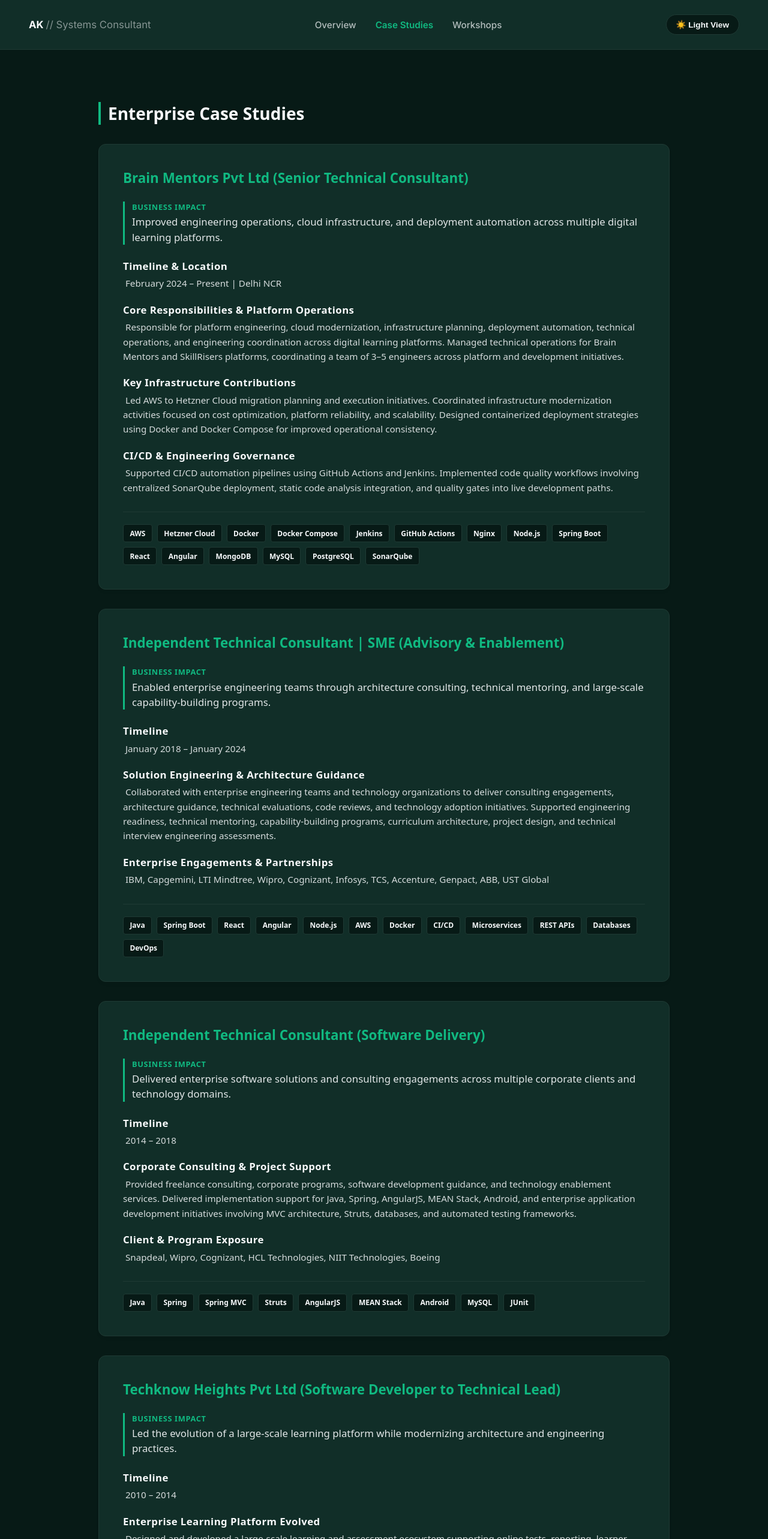
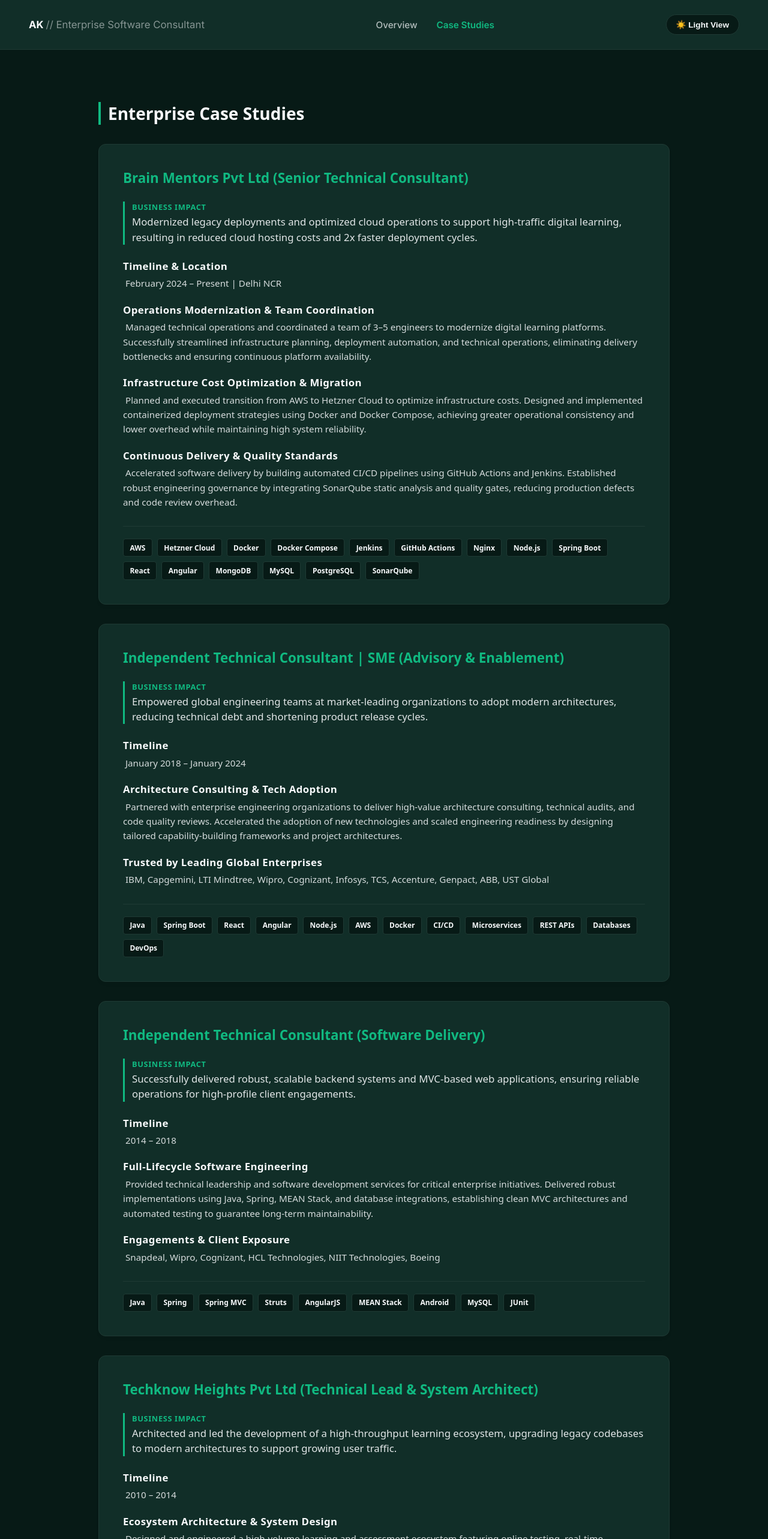
Before and after one commit to java2786/megalono-frontend, an Angular app: page /cases in a window 1280 px wide. Shown: the top 2566 px of the page at 60% size. Built offline with nearby package versions, Linux system fonts and the light colour scheme.

Commit message:
deployable v2 is ready

```diff
--- a/package.json
+++ b/package.json
@@ -4,10 +4,10 @@
   "scripts": {
     "ng": "ng",
     "start": "ng serve",
-    "build": "ng build",
     "watch": "ng build --watch --configuration development",
     "test": "ng test",
     "repomix": "repomix",
+    "build": "ng build",
     "build:prod": "ng build --configuration production --base-href /arun-kumar/ && cp dist/arun_kumar_profile/browser/index.html dist/arun_kumar_profile/browser/404.html"
   },
   "private": true,
--- a/src/app/features/home-screen/home-screen.component.ts
+++ b/src/app/features/home-screen/home-screen.component.ts
@@ -1,5 +1,6 @@
 import { Component, OnInit, signal, ViewChild, ElementRef, OnDestroy, computed, WritableSignal } from '@angular/core';
 import { CommonModule } from '@angular/common';
+import { RouterModule } from '@angular/router';
 import { ProfileService } from '../../core/services/profile.service';
 import { ProfileData, ServicePillar } from '../../shared/models/profile.model';
 import { getVisibleContent } from '../../shared/utils/content.utility';
@@ -15,7 +16,7 @@
 @Component({
   selector: 'app-home-screen',
   standalone: true,
-  imports: [CommonModule],
+  imports: [CommonModule, RouterModule],
   templateUrl: `./home-screen.component.html`,
   styleUrls: ['./home-screen.component.css']
 })
--- a/src/app/features/main-layout/main-layout.component.css
+++ b/src/app/features/main-layout/main-layout.component.css
@@ -81,8 +81,8 @@
 
 .footer-grid {
   display: grid;
-  grid-template-columns: repeat(3, 1fr);
-  gap: 3rem;
+  grid-template-columns: repeat(4, 1fr);
+  gap: 2rem;
   text-align: left;
 }
 
--- a/src/app/features/main-layout/main-layout.component.html
+++ b/src/app/features/main-layout/main-layout.component.html
@@ -1,13 +1,12 @@
 <header class="main-header" *ngIf="profile() as data">
   <div class="logo-area">
-    {{ data.navigation?.brandName || 'AK' }} <span class="logo-subtitle">{{ data.navigation?.brandSubtitle || '// Systems Consultant' }}</span>
+    {{ data.navigation?.brandName || 'AK' }} <span class="logo-subtitle">{{ data.navigation?.brandSubtitle || '// Enterprise Software Consultant' }}</span>
   </div>
 
   <!-- Desktop Navigation Links -->
   <nav class="desktop-nav">
     <a routerLink="/" routerLinkActive="active" [routerLinkActiveOptions]="{exact: true}">Overview</a>
     <a routerLink="/cases" routerLinkActive="active">Case Studies</a>
-    <a routerLink="/workshops" routerLinkActive="active">Workshops</a>
   </nav>
 
   <!-- Desktop Theme Switcher Button -->
@@ -26,7 +25,6 @@
       <nav class="mobile-nav-links">
         <a routerLink="/" routerLinkActive="active" [routerLinkActiveOptions]="{exact: true}" (click)="closeMobileMenu()">Overview</a>
         <a routerLink="/cases" routerLinkActive="active" (click)="closeMobileMenu()">Case Studies</a>
-        <a routerLink="/workshops" routerLinkActive="active" (click)="closeMobileMenu()">Workshops</a>
       </nav>
 
       <div class="mobile-theme-wrapper">
@@ -48,9 +46,19 @@
   <div class="footer-container">
     <div class="footer-grid">
 
-      <!-- Column 1: Consulting Expertise -->
+      <!-- Column 1: Consulting Services -->
+      <div class="footer-col" *ngIf="visibleServices().length > 0">
+        <h3 class="footer-heading">Consulting Services</h3>
+        <ul class="footer-list">
+          <li class="footer-list-item" *ngFor="let item of visibleServices()">
+             {{ item.title }}
+          </li>
+        </ul>
+      </div>
+
+      <!-- Column 2: Core Expertise -->
       <div class="footer-col" *ngIf="consultingExpertise().length > 0">
-        <h3 class="footer-heading">{{ data.navigation?.consultingTitle || 'Consulting Expertise' }}</h3>
+        <h3 class="footer-heading">{{ data.navigation?.consultingTitle || 'Core Expertise' }}</h3>
         <ul class="footer-list">
           <li class="footer-list-item" *ngFor="let item of consultingExpertise()">
              {{ item.title }}
@@ -58,9 +66,9 @@
         </ul>
       </div>
 
-      <!-- Column 2: Connect -->
+      <!-- Column 3: Professional Profiles -->
       <div class="footer-col" *ngIf="socialLinks().length > 0">
-        <h3 class="footer-heading">{{ data.navigation?.socialTitle || 'PROFESSIONAL PROFILES' }}</h3>
+        <h3 class="footer-heading">{{ data.navigation?.socialTitle || 'Professional Profiles' }}</h3>
         <div class="footer-social-links">
           <a *ngFor="let link of socialLinks()" [href]="link.url" target="_blank" class="footer-social-link">
             {{ link.title }}
@@ -68,17 +76,25 @@
         </div>
       </div>
 
-      <!-- Column 3: About -->
+      <!-- Column 4: Contact Information -->
       <div class="footer-col">
-        <h3 class="footer-heading">{{ data.navigation?.aboutTitle || 'About' }}</h3>
-        <div style="display: flex; flex-direction: column; gap: 0.5rem;">
-          <p class="footer-about-brand" *ngIf="data.navigation?.platformName">{{ data.navigation?.platformName }}</p>
-          <p class="footer-about-subtitle" *ngIf="data.navigation?.platformSubtitle">{{ data.navigation?.platformSubtitle }}</p>
-          <p class="footer-about-details" style="margin-top: 0.5rem;">
-            {{ data.navigation?.engineeredBy || ('Designed & Engineered by ' + data.about.name) }}<br>
-            {{ data.about.location }}
+        <h3 class="footer-heading">Contact Information</h3>
+        <div style="display: flex; flex-direction: column; gap: 0.75rem;">
+          <p class="footer-about-brand" style="margin: 0; font-size: 1rem; font-weight: 700; color: var(--text-main);">
+            {{ data.about.name }}
           </p>
-          <p class="footer-about-copyright">© {{ today.getFullYear() }}</p>
+          <p class="footer-list-item" style="margin: 0; font-size: 0.85rem; line-height: 1.4;">
+            <strong>Email:</strong> <a [href]="'mailto:' + data.about.email" style="color: var(--accent-color); text-decoration: none; font-weight: 500;">{{ data.about.email }}</a>
+          </p>
+          <p class="footer-list-item" style="margin: 0; font-size: 0.85rem; line-height: 1.4;">
+            <strong>Location:</strong> {{ data.about.location }}
+          </p>
+          <a [href]="'mailto:' + data.about.email" class="footer-social-link" style="margin-top: 0.5rem; text-align: center; font-size: 0.85rem;">
+            Discuss Your Project
+          </a>
+          <p class="footer-about-copyright" style="margin-top: 0.75rem; font-size: 0.75rem; opacity: 0.5;">
+            © {{ today.getFullYear() }} {{ data.about.name }}
+          </p>
         </div>
       </div>
 
--- a/src/app/features/main-layout/main-layout.component.ts
+++ b/src/app/features/main-layout/main-layout.component.ts
@@ -2,7 +2,7 @@
 import { RouterModule } from '@angular/router';
 import { CommonModule } from '@angular/common';
 import { ProfileService } from '../../core/services/profile.service';
-import { ProfileData, SocialLinkItem, ConsultingExpertiseItem } from '../../shared/models/profile.model';
+import { ProfileData, SocialLinkItem, ConsultingExpertiseItem, ServicePillar } from '../../shared/models/profile.model';
 import { getVisibleContent } from '../../shared/utils/content.utility';
 
 @Component({
@@ -19,6 +19,10 @@
 
   private profileService = inject(ProfileService);
   profile = signal<ProfileData | null>(null);
+
+  visibleServices = computed<ServicePillar[]>(() => {
+    return getVisibleContent(this.profile()?.services);
+  });
 
   consultingExpertise = computed<ConsultingExpertiseItem[]>(() => {
     return getVisibleContent(this.profile()?.consultingExpertise);
--- a/src/app/shared/models/profile.model.ts
+++ b/src/app/shared/models/profile.model.ts
@@ -247,6 +247,11 @@
   secondaryActionText?: string;
   resumeUrl?: string;
   servicesTitle?: string;
+
+  githubUrl?: string;
+  githubActionText?: string;
+  linkedinUrl?: string;
+  linkedinActionText?: string;
 }
 
 export interface ProfileData {
--- a/src/assets/data/profile-data.json
+++ b/src/assets/data/profile-data.json
@@ -1,22 +1,27 @@
 {
   "about": {
     "name": "Arun Kumar",
-    "title": "Principal Solutions Architect & Technical Consultant",
+    "title": "Build Reliable Enterprise Software That Scales With Your Business",
     "subtitle": "Enterprise Java | Full Stack Engineering | Cloud & DevOps",
-    "badgeText": "ENTERPRISE SYSTEM ARCHITECTURE",
-    "summary": "Principal Technical Consultant with 15+ years of experience in enterprise software development, platform engineering, cloud modernization, DevOps, full stack application development, and technical consulting. Experienced in designing, developing, deploying, and modernizing enterprise applications using Java, Spring Boot, Microservices, React, Angular, Node.js, AWS, Docker, and CI/CD technologies.",
+    "badgeText": "ENTERPRISE SOFTWARE DEVELOPMENT & CONSULTING",
+    "summary": "Hi, I'm Arun Kumar, a software consultant with 15+ years of experience helping startups, SMEs and enterprises design, build and modernize scalable software systems. From enterprise web applications and APIs to cloud deployments and technical consulting, I deliver production-ready solutions that are reliable, maintainable and built for growth.",
+
     "location": "Delhi NCR, India",
     "email": "arunkumar31786@gmail.com",
-    "primaryActionText": "Book Consultation",
+    "githubUrl": "https://github.com/java2786",
+    "githubActionText": "View GitHub Profile",
+    "linkedinUrl": "https://www.linkedin.com/in/arunkumar31786/",
+    "linkedinActionText": "View Linkedin Profile",
+    "primaryActionText": "Discuss Your Project",
     "secondaryActionText": "Download Technical Profile",
     "resumeUrl": "assets/downloads/resume/arun-kumar-technical-profile.pdf",
-    "servicesTitle": "Consulting Expertise"
+    "servicesTitle": "Consulting Services"
   },
   "navigation": {
     "brandName": "AK",
-    "brandSubtitle": "// Systems Consultant",
-    "consultingTitle": "Consulting Expertise",
-    "socialTitle": "PROFESSIONAL PROFILES",
+    "brandSubtitle": "// Enterprise Software Consultant",
+    "consultingTitle": "Core Expertise",
+    "socialTitle": "Professional Profiles",
     "aboutTitle": "About",
     "platformName": "Arun Kumar",
     "platformSubtitle": "Enterprise Engineering Platform",
@@ -111,7 +116,7 @@
     {
       "id": "enterprise-architecture",
       "title": "Enterprise Architecture",
-      "description": "Designing scalable enterprise applications, microservices, cloud-native platforms, API ecosystems, high-availability databases, and secure infrastructure for production environments.",
+      "description": "Designing resilient cloud architectures, microservices, and secure API ecosystems that eliminate performance bottlenecks, scale to millions of users, and minimize infrastructure overhead.",
       "technologies": [
         "Java",
         "Spring Boot",
@@ -129,7 +134,7 @@
     {
       "id": "platform-engineering",
       "title": "Platform Engineering",
-      "description": "Building modern engineering platforms using cloud infrastructure, containerization, CI/CD automation, monitoring, observability, and deployment strategies for reliable software delivery.",
+      "description": "Accelerating product delivery cycles and improving system reliability by designing robust CI/CD automation pipelines, containerized environments, and comprehensive monitoring systems.",
       "technologies": [
         "Docker",
         "GitHub Actions",
@@ -147,7 +152,7 @@
     {
       "id": "full-stack-development",
       "title": "Full-Stack Development",
-      "description": "Developing modern web and enterprise applications with robust backend services, responsive frontends, REST APIs, database integration, and scalable application architectures.",
+      "description": "Building responsive and secure enterprise web applications that streamline business workflows, integrate with core services, and deliver exceptional user experiences.",
       "technologies": [
         "Angular",
         "React",
@@ -165,7 +170,7 @@
     {
       "id": "technical-consulting-training",
       "title": "Technical Consulting & Training",
-      "description": "Helping organizations accelerate engineering excellence through architecture consulting, enterprise technical training, mentoring, code reviews, technical assessments, and technology adoption programs.",
+      "description": "Scaling engineering performance and quality through architecture audits, tech stack modernization roadmaps, technical mentoring, and strategic team enablement.",
       "technologies": [
         "Enterprise Java",
         "Spring",
@@ -186,7 +191,7 @@
       "id": "years-experience",
       "target": 15,
       "suffix": "+",
-      "label": "Years Experience",
+      "label": "Years of Experience",
       "visible": true,
       "status": "PUBLISHED",
       "featured": false,
@@ -197,7 +202,7 @@
       "id": "engineers-trained",
       "target": 20,
       "suffix": "K+",
-      "label": "Engineers Trained",
+      "label": "Professionals Trained",
       "visible": true,
       "status": "PUBLISHED",
       "featured": false,
@@ -208,7 +213,7 @@
       "id": "enterprise-organizations",
       "target": 20,
       "suffix": "+",
-      "label": "Enterprise Organizations",
+      "label": "Enterprise Engagements",
       "visible": true,
       "status": "PUBLISHED",
       "featured": false,
@@ -247,7 +252,7 @@
       "id": "case-brain-mentors",
       "slug": "brain-mentors-platform-engineering",
       "title": "Brain Mentors Pvt Ltd (Senior Technical Consultant)",
-      "businessImpact": "Improved engineering operations, cloud infrastructure, and deployment automation across multiple digital learning platforms.",
+      "businessImpact": "Modernized legacy deployments and optimized cloud operations to support high-traffic digital learning, resulting in reduced cloud hosting costs and 2x faster deployment cycles.",
       "visible": true,
       "status": "PUBLISHED",
       "featured": false,
@@ -266,8 +271,8 @@
           "displayOrder": 10
         },
         {
-          "heading": "Core Responsibilities & Platform Operations",
-          "content": "Responsible for platform engineering, cloud modernization, infrastructure planning, deployment automation, technical operations, and engineering coordination across digital learning platforms. Managed technical operations for Brain Mentors and SkillRisers platforms, coordinating a team of 3–5 engineers across platform and development initiatives.",
+          "heading": "Operations Modernization & Team Coordination",
+          "content": "Managed technical operations and coordinated a team of 3–5 engineers to modernize digital learning platforms. Successfully streamlined infrastructure planning, deployment automation, and technical operations, eliminating delivery bottlenecks and ensuring continuous platform availability.",
           "visible": true,
           "status": "PUBLISHED",
           "featured": false,
@@ -275,8 +280,8 @@
           "displayOrder": 20
         },
         {
-          "heading": "Key Infrastructure Contributions",
-          "content": "Led AWS to Hetzner Cloud migration planning and execution initiatives. Coordinated infrastructure modernization activities focused on cost optimization, platform reliability, and scalability. Designed containerized deployment strategies using Docker and Docker Compose for improved operational consistency.",
+          "heading": "Infrastructure Cost Optimization & Migration",
+          "content": "Planned and executed transition from AWS to Hetzner Cloud to optimize infrastructure costs. Designed and implemented containerized deployment strategies using Docker and Docker Compose, achieving greater operational consistency and lower overhead while maintaining high system reliability.",
           "visible": true,
           "status": "PUBLISHED",
           "featured": false,
@@ -284,8 +289,8 @@
           "displayOrder": 30
         },
         {
-          "heading": "CI/CD & Engineering Governance",
-          "content": "Supported CI/CD automation pipelines using GitHub Actions and Jenkins. Implemented code quality workflows involving centralized SonarQube deployment, static code analysis integration, and quality gates into live development paths.",
+          "heading": "Continuous Delivery & Quality Standards",
+          "content": "Accelerated software delivery by building automated CI/CD pipelines using GitHub Actions and Jenkins. Established robust engineering governance by integrating SonarQube static analysis and quality gates, reducing production defects and code review overhead.",
           "visible": true,
           "status": "PUBLISHED",
           "featured": false,
@@ -315,7 +320,7 @@
       "id": "case-independent-consultant-enablement",
       "slug": "independent-consultant-advisory-enablement",
       "title": "Independent Technical Consultant | SME (Advisory & Enablement)",
-      "businessImpact": "Enabled enterprise engineering teams through architecture consulting, technical mentoring, and large-scale capability-building programs.",
+      "businessImpact": "Empowered global engineering teams at market-leading organizations to adopt modern architectures, reducing technical debt and shortening product release cycles.",
       "visible": true,
       "status": "PUBLISHED",
       "featured": false,
@@ -334,8 +339,8 @@
           "displayOrder": 10
         },
         {
-          "heading": "Solution Engineering & Architecture Guidance",
-          "content": "Collaborated with enterprise engineering teams and technology organizations to deliver consulting engagements, architecture guidance, technical evaluations, code reviews, and technology adoption initiatives. Supported engineering readiness, technical mentoring, capability-building programs, curriculum architecture, project design, and technical interview engineering assessments.",
+          "heading": "Architecture Consulting & Tech Adoption",
+          "content": "Partnered with enterprise engineering organizations to deliver high-value architecture consulting, technical audits, and code quality reviews. Accelerated the adoption of new technologies and scaled engineering readiness by designing tailored capability-building frameworks and project architectures.",
           "visible": true,
           "status": "PUBLISHED",
           "featured": false,
@@ -343,7 +348,7 @@
           "displayOrder": 20
         },
         {
-          "heading": "Enterprise Engagements & Partnerships",
+          "heading": "Trusted by Leading Global Enterprises",
           "content": "IBM, Capgemini, LTI Mindtree, Wipro, Cognizant, Infosys, TCS, Accenture, Genpact, ABB, UST Global",
           "visible": true,
           "status": "PUBLISHED",
@@ -371,7 +376,7 @@
       "id": "case-independent-consultant-delivery",
       "slug": "independent-consultant-software-delivery",
       "title": "Independent Technical Consultant (Software Delivery)",
-      "businessImpact": "Delivered enterprise software solutions and consulting engagements across multiple corporate clients and technology domains.",
+      "businessImpact": "Successfully delivered robust, scalable backend systems and MVC-based web applications, ensuring reliable operations for high-profile client engagements.",
       "visible": true,
       "status": "PUBLISHED",
       "featured": false,
@@ -390,8 +395,8 @@
           "displayOrder": 10
         },
         {
-          "heading": "Corporate Consulting & Project Support",
-          "content": "Provided freelance consulting, corporate programs, software development guidance, and technology enablement services. Delivered implementation support for Java, Spring, AngularJS, MEAN Stack, Android, and enterprise application development initiatives involving MVC architecture, Struts, databases, and automated testing frameworks.",
+          "heading": "Full-Lifecycle Software Engineering",
+          "content": "Provided technical leadership and software development services for critical enterprise initiatives. Delivered robust implementations using Java, Spring, MEAN Stack, and database integrations, establishing clean MVC architectures and automated testing to guarantee long-term maintainability.",
           "visible": true,
           "status": "PUBLISHED",
           "featured": false,
@@ -399,7 +404,7 @@
           "displayOrder": 20
         },
         {
-          "heading": "Client & Program Exposure",
+          "heading": "Engagements & Client Exposure",
           "content": "Snapdeal, Wipro, Cognizant, HCL Technologies, NIIT Technologies, Boeing",
           "visible": true,
           "status": "PUBLISHED",
@@ -423,8 +428,8 @@
     {
       "id": "case-techknow-heights",
       "slug": "techknow-heights-technical-lead",
-      "title": "Techknow Heights Pvt Ltd (Software Developer to Technical Lead)",
-      "businessImpact": "Led the evolution of a large-scale learning platform while modernizing architecture and engineering practices.",
+      "title": "Techknow Heights Pvt Ltd (Technical Lead & System Architect)",
+      "businessImpact": "Architected and led the development of a high-throughput learning ecosystem, upgrading legacy codebases to modern architectures to support growing user traffic.",
       "visible": true,
       "status": "PUBLISHED",
       "featured": false,
@@ -443,8 +448,8 @@
           "displayOrder": 10
         },
         {
-          "heading": "Enterprise Learning Platform Evolved",
-          "content": "Designed and developed a large-scale learning and assessment ecosystem supporting online tests, reporting, learner management, and progress tracking. Designed and implemented enterprise applications using Java, Servlets, JSP, Spring MVC, Struts, MySQL, and Apache Tomcat.",
+          "heading": "Ecosystem Architecture & System Design",
+          "content": "Designed and engineered a high-volume learning and assessment ecosystem featuring online testing, real-time reporting, and learner management. Built secure, scalable backend services using Java, Spring MVC, and MySQL, ensuring high availability and system responsiveness.",
           "visible": true,
           "status": "PUBLISHED",
           "featured": false,
@@ -452,8 +457,8 @@
           "displayOrder": 20
         },
         {
-          "heading": "Modernization tracks & Leadership",
-          "content": "Managed a development team of approximately five engineers. Led modernization efforts that successfully migrated the legacy infrastructure platform towards clean MEAN-based architectures.",
+          "heading": "Technical Leadership & Tech Modernization",
+          "content": "Managed an engineering team of 5 developers to deliver platform milestones. Directed transition strategy to migrate legacy systems to modern, maintainable MEAN-stack architectures, drastically reducing code complexity and page load times.",
           "visible": true,
           "status": "PUBLISHED",
           "featured": false,
@@ -480,8 +485,8 @@
     {
       "id": "case-coding-assessment-sandbox",
       "slug": "secure-online-coding-assessment-sandbox",
-      "title": "Research Project: Secure Online Coding Assessment Sandbox",
-      "businessImpact": "Designed and evaluated secure, scalable architectures for enterprise-grade online coding assessment platforms.",
+      "title": "Secure Coding Assessment Sandbox (Architecture Research)",
+      "businessImpact": "Researched and designed high-security sandbox architectures to prevent malicious code execution, protecting platform host resources.",
       "visible": true,
       "status": "PUBLISHED",
       "featured": false,
@@ -491,8 +496,8 @@
       "updatedAt": "2026-07-19",
       "sections": [
         {
-          "heading": "Architecture Framework Specs",
-          "content": "Researched and evaluated solution alternatives for a high-availability coding assessment platform supporting secure multi-language code execution. Evaluated Judge0 and JSJail execution architectures, secure Docker sandboxing environments, CPU/Memory resource isolation thresholds, and scalability deployment models.",
+          "heading": "Sandbox Security & Isolation Architecture",
+          "content": "Evaluated and designed architectural solutions for secure, multi-language code execution in a high-availability assessment platform. Analyzed execution architectures like Judge0 and JSJail, configuring secure Docker containers with strict CPU/Memory resource thresholds to guarantee system stability and prevent host environment compromises.",
           "visible": true,
           "status": "PUBLISHED",
           "featured": false,
```
Also changed, not shown: src/app/features/home-screen/home-screen.component.html (+5 -2 lines), src/index.html (+7 -1 lines).
